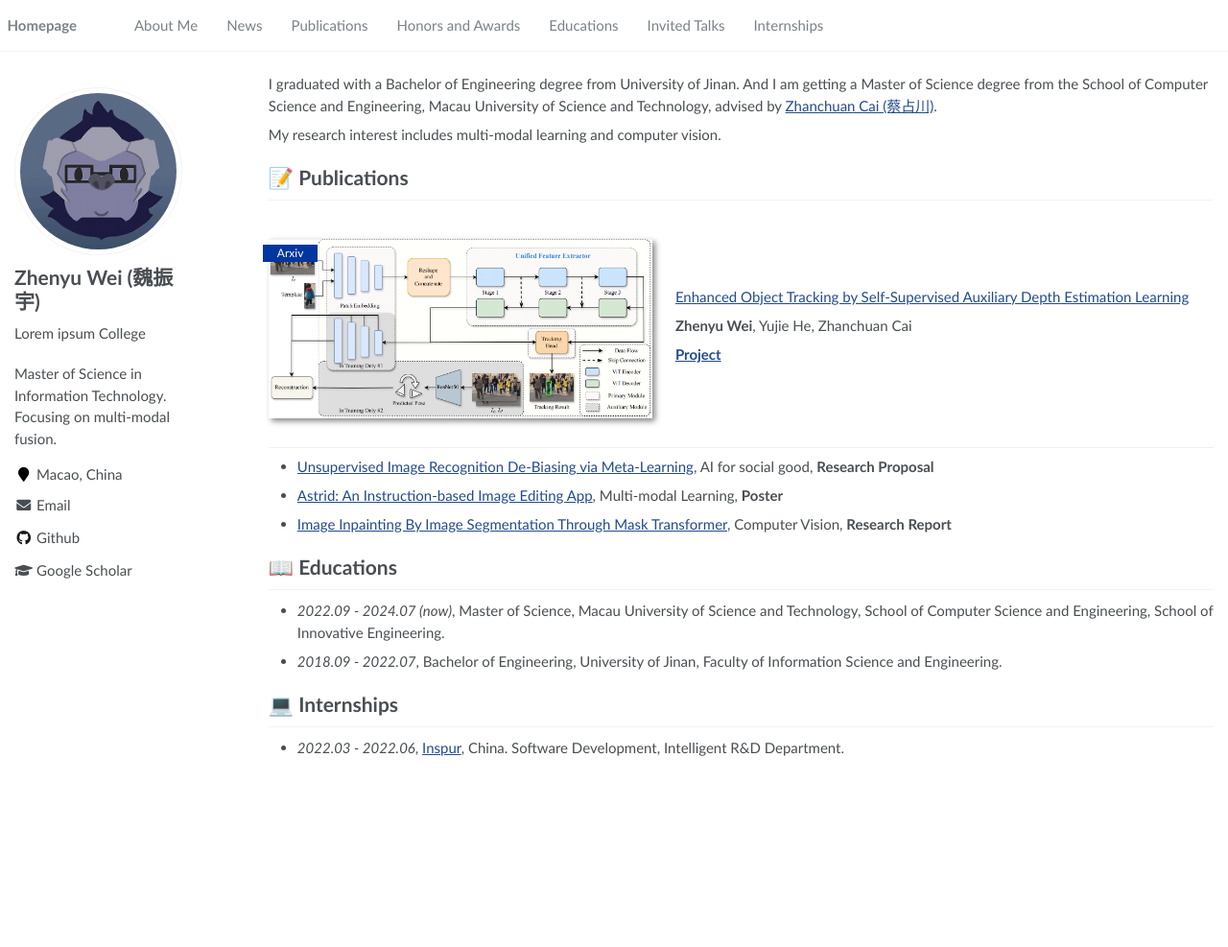
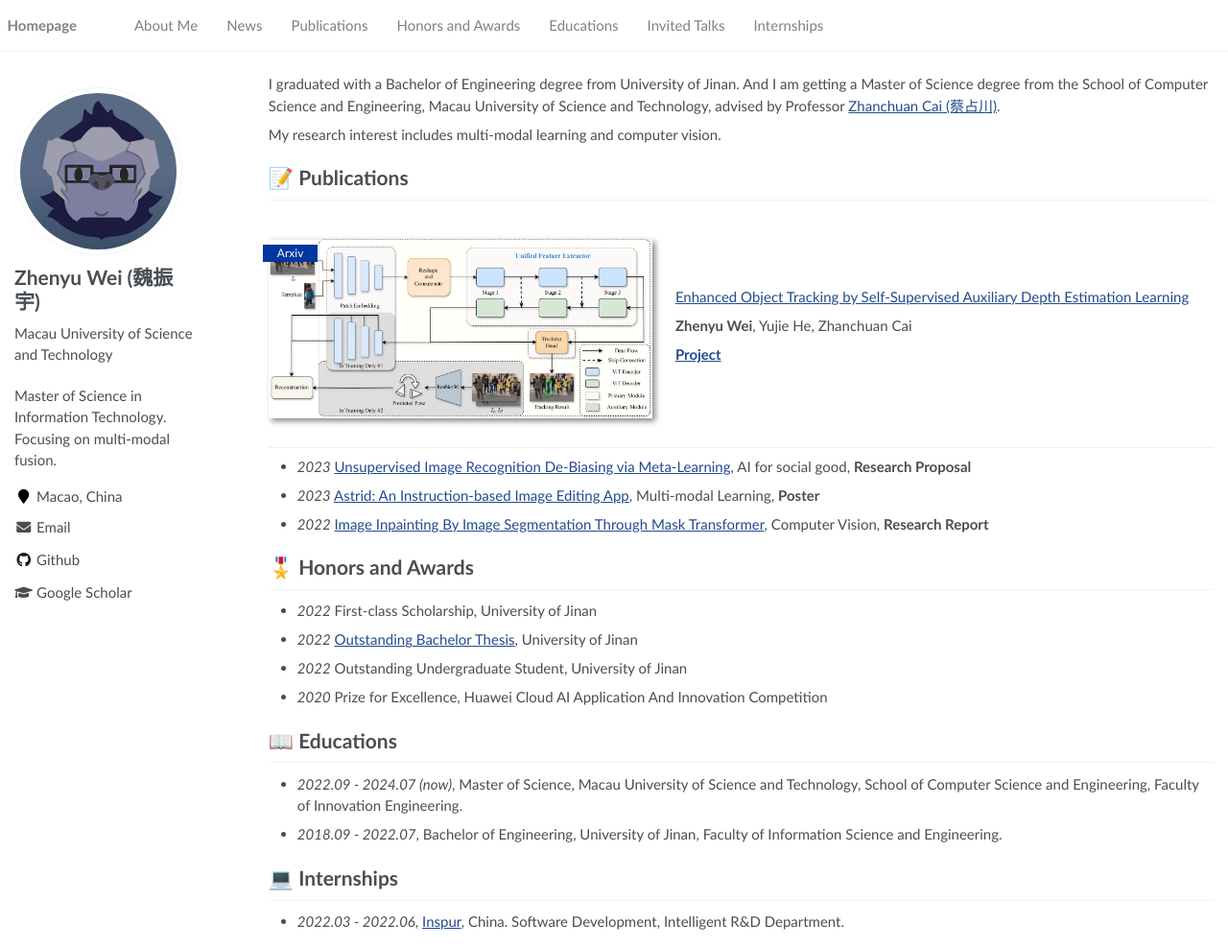
Before and after one commit to Arkitect-z/Arkitect-z.github.io, a Jekyll site: the page built from _pages/about.md, in a window 1280 px wide and 987 px high. Shown: the whole window at 96% size. Built offline with Jekyll 4.4.1, drawn with Linux system fonts in a browser that asks for light colours.

Commit message:
update awards

```diff
--- a/_config.yml
+++ b/_config.yml
@@ -23,7 +23,7 @@ baidu_site_verification  :  # get baidu_site_verification from https://ziyuan.ba
 author:
   name             : "Zhenyu Wei (魏振宇)"
   avatar           : "assets/images/winston.jpg"
-  bio              : "Lorem ipsum College"
+  bio              : "Macau University of Science and Technology"
   location         : "Macao, China"
   employer         :
   pubmed           :
--- a/_pages/about.md
+++ b/_pages/about.md
@@ -17,7 +17,7 @@ redirect_from:
 
 <span class='anchor' id='about-me'></span>
 
-I graduated with a Bachelor of Engineering degree from University of Jinan. And I am getting a Master of Science degree from the School of Computer Science and Engineering, Macau University of Science and Technology, advised by [Zhanchuan Cai (蔡占川)](https://www.must.edu.mo/en/scse/staff/cai-zhan-chuan).
+I graduated with a Bachelor of Engineering degree from University of Jinan. And I am getting a Master of Science degree from the School of Computer Science and Engineering, Macau University of Science and Technology, advised by Professor [Zhanchuan Cai (蔡占川)](https://www.must.edu.mo/en/scse/staff/cai-zhan-chuan).
 
 My research interest includes multi-modal learning and computer vision.
 
@@ -41,18 +41,20 @@ My research interest includes multi-modal learning and computer vision.
 </div>
 </div>
 
-- [Unsupervised Image Recognition De-Biasing via Meta-Learning](../assets/files/AI_for_social_good_research_proposal.pdf), AI for social good, **Research Proposal**
+- *2023* [Unsupervised Image Recognition De-Biasing via Meta-Learning](../assets/files/AI_for_social_good_research_proposal.pdf), AI for social good, **Research Proposal**
 
-- [Astrid: An Instruction-based Image Editing App](../assets/files/astrid_poster.pdf), Multi-modal Learning, **Poster**
+- *2023* [Astrid: An Instruction-based Image Editing App](../assets/files/astrid_poster.pdf), Multi-modal Learning, **Poster**
 
-- [Image Inpainting By Image Segmentation Through Mask Transformer](../assets/files/DIP_Report.pdf), Computer Vision, **Research Report**
+- *2022* [Image Inpainting By Image Segmentation Through Mask Transformer](../assets/files/DIP_Report.pdf), Computer Vision, **Research Report**
 
-<!-- # 🎖 Honors and Awards
-- *2021.10* Lorem ipsum dolor sit amet, consectetur adipiscing elit. Vivamus ornare aliquet ipsum, ac tempus justo dapibus sit amet.
-- *2021.09* Lorem ipsum dolor sit amet, consectetur adipiscing elit. Vivamus ornare aliquet ipsum, ac tempus justo dapibus sit amet.  -->
+# 🎖️ Honors and Awards
+- *2022* First-class Scholarship, University of Jinan
+- *2022* [Outstanding Bachelor Thesis](https://github.com/Arkitect-z/Imagnifier), University of Jinan
+- *2022* Outstanding Undergraduate Student, University of Jinan
+- *2020* Prize for Excellence, Huawei Cloud AI Application And Innovation Competition
 
 # 📖 Educations
-- *2022.09 - 2024.07 (now)*, Master of Science, Macau University of Science and Technology, School of Computer Science and Engineering, School of Innovative Engineering.
+- *2022.09 - 2024.07 (now)*, Master of Science, Macau University of Science and Technology, School of Computer Science and Engineering, Faculty of Innovation Engineering.
 - *2018.09 - 2022.07*, Bachelor of Engineering, University of Jinan, Faculty of Information Science and Engineering.
 
 <!-- # 💬 Invited Talks
```
